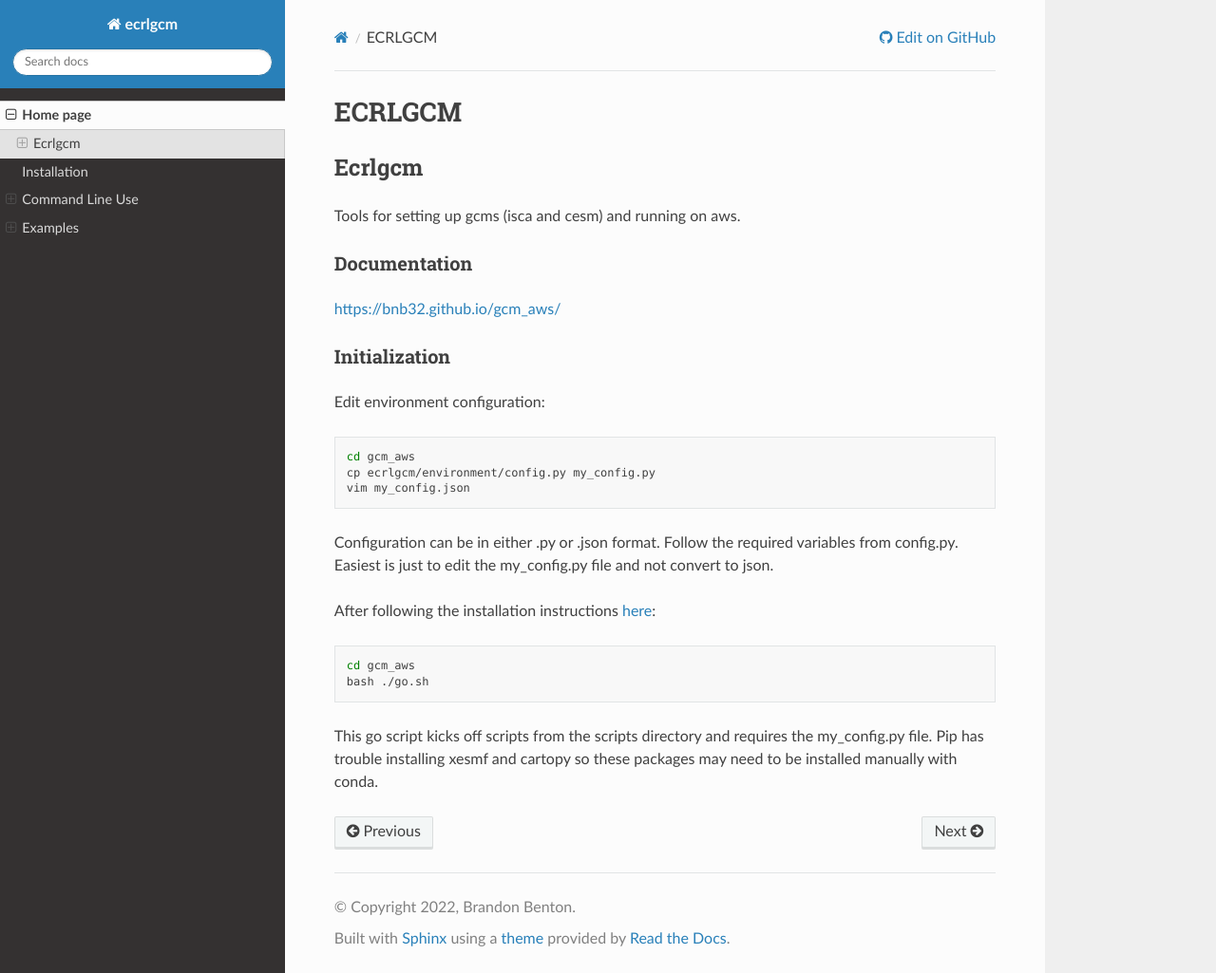
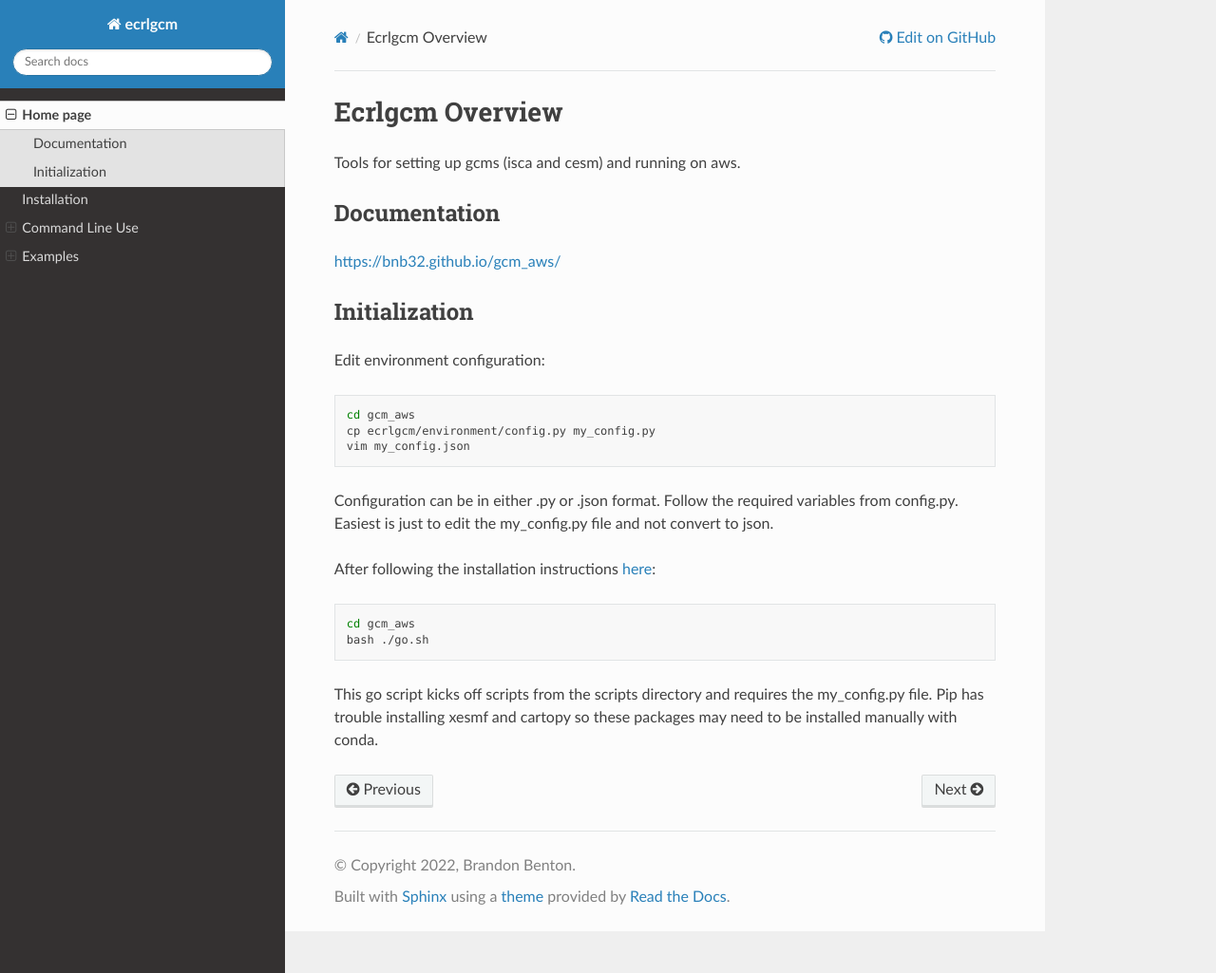
Before and after one commit to bnb32/gcm_aws, a Sphinx documentation site: the page built from docs/source/includeme.rst, in a window 1280 px wide and 1025 px high. Shown: the whole window at 95% size. Built offline with Sphinx 7.4.7 and the Read the Docs theme 2.0.0, drawn with Linux system fonts in a browser that asks for light colours; pages that are not in the unit, such as notebooks, are missing from menus.

```diff
--- a/README.rst
+++ b/README.rst
@@ -1,6 +1,6 @@
-*************
-Ecrlgcm
-*************
+****************
+Ecrlgcm Overview
+****************
 Tools for setting up gcms (isca and cesm) and running on aws.
 
 Documentation
@@ -22,7 +22,7 @@ Configuration can be in either .py or .json format. Follow the required
 variables from config.py. Easiest is just to edit the my_config.py file and
 not convert to json.
 
-After following the installation instructions `here <https://bnb32.github.io/gcm_aws/install.html>`_:
+After following the installation instructions `here <https://bnb32.github.io/gcm_aws/misc/install.html>`_:
 
 .. code-block:: bash
 
--- a/docs/source/includeme.rst
+++ b/docs/source/includeme.rst
@@ -1,3 +1 @@
-ECRLGCM
-*******
 .. include:: ../../README.rst
```
